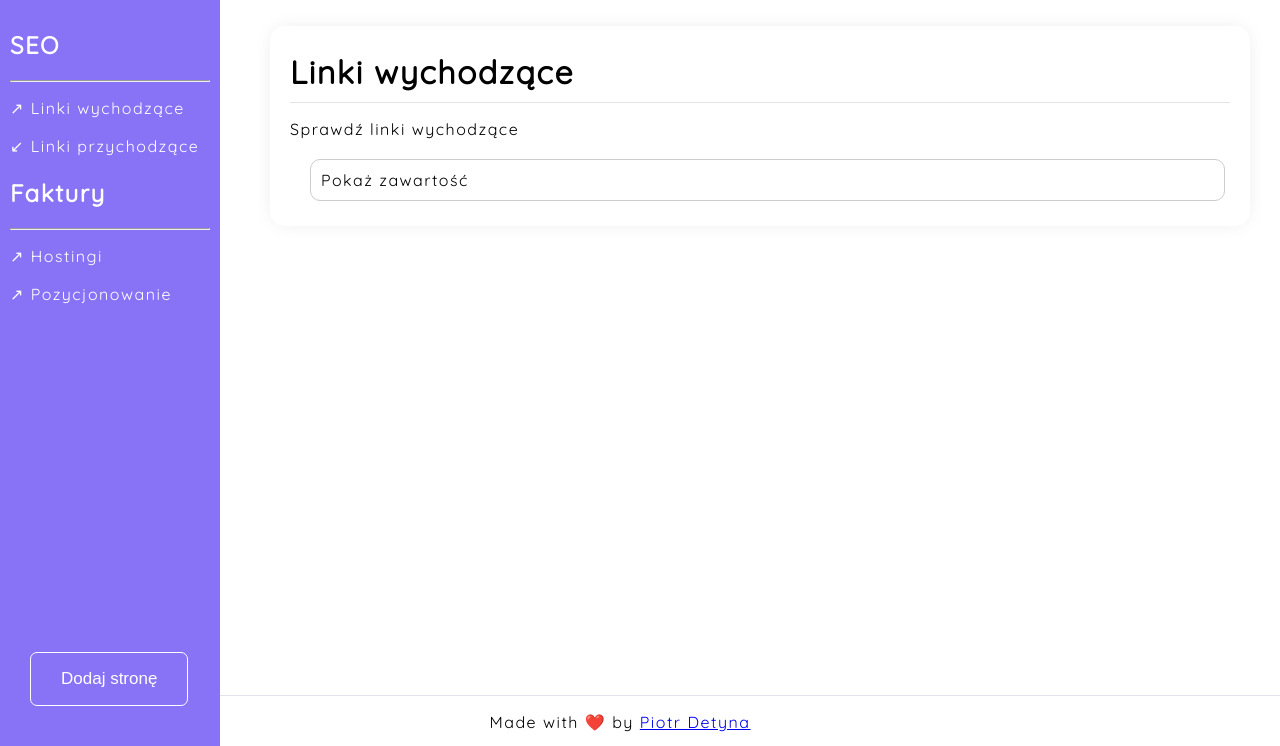
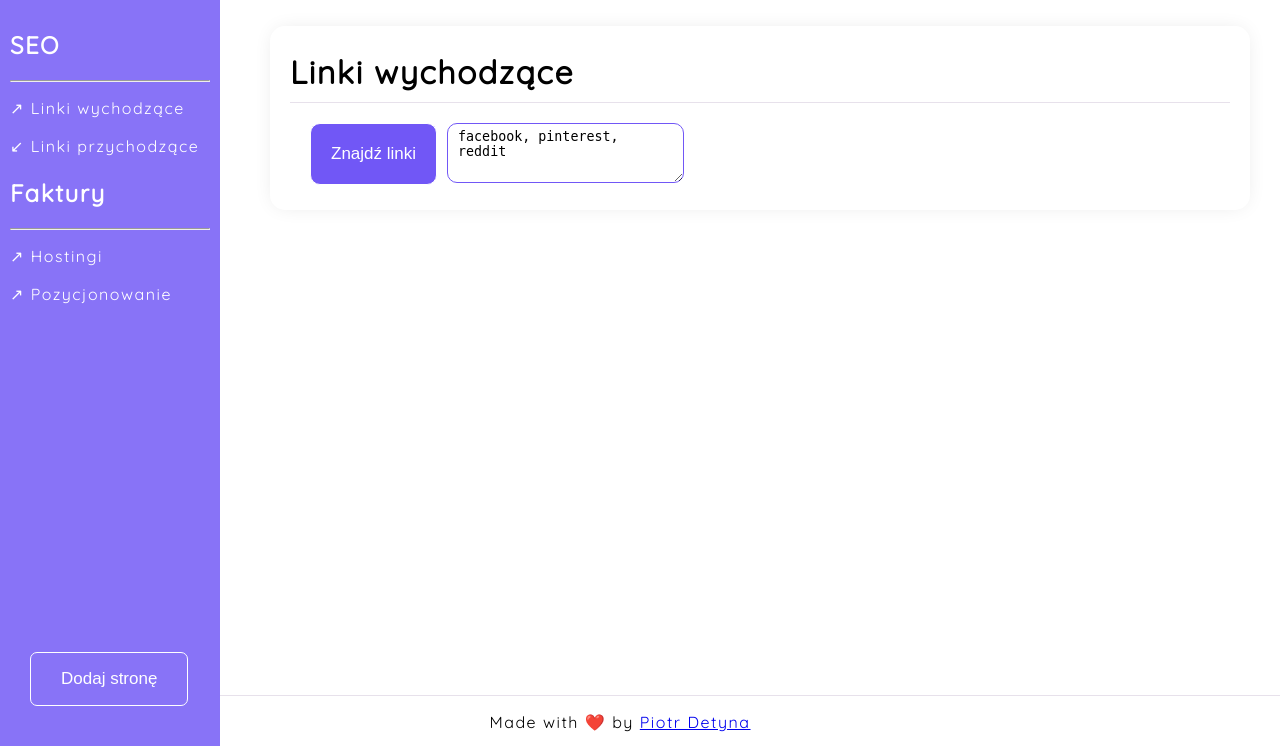
Before and after one commit to piotrdetyna/seo_and_crm_app, a Django app: page /external/ in a window 1280 px wide. Shown: the part 54-800 px from the top of the page. Run offline with Django 4.2, Linux system fonts and the light colour scheme; data that the repository does not hold is empty.

Commit message:
improved CSS for external links site

```diff
--- a/base/static/external_links.js
+++ b/base/static/external_links.js
@@ -2,9 +2,9 @@ document.addEventListener('DOMContentLoaded', () => {
     const findLinksButton = document.querySelector('#find-links');
     const siteId = findLinksButton.value
     findLinksButton.onclick = () => {
+        findLinksButton.classList.add('disabled')
         let to_exclude = document.querySelector('#to-exclude').value.split(",").map(item => item.trim());
         to_exclude = to_exclude.filter(element => element.trim() !== '');
-        console.log(to_exclude)
         fetch('/find-external/', {
             method: 'PUT',
             headers: {
@@ -19,23 +19,11 @@ document.addEventListener('DOMContentLoaded', () => {
         .then(response => {
             if (response.ok) {
                 response.json().then(data => {
-                    console.log(data)
-                    document.querySelector('#find-links-message').innerHTML = 'Znaleziono linki, możesz odświeżyć stronę'
+                    location.reload()
                 })
 
             }
         })
     }
-    const toggleButton = document.getElementById('toggleButton');
-    const contentDiv = document.getElementById('accordion-item');
 
-    toggleButton.addEventListener('click', () => {
-      if (contentDiv.style.display === 'none') {
-        contentDiv.style.display = 'block';
-        toggleButton.textContent = 'Ukryj zawartość';
-      } else {
-        contentDiv.style.display = 'none';
-        toggleButton.textContent = 'Pokaż zawartość';
-      }
-    });
 })
--- a/base/static/style.css
+++ b/base/static/style.css
@@ -408,23 +408,39 @@ img.miniature {
 
 }
 
-.accordion {
-  width: 95%;
-  border: 1px solid #ccc;
-  border-radius: 10px;
-  padding: 10px;
-  margin: 20px;
-}
-
-.accordion-item {
-  display: none;
-  margin-top: 10px;
-}
 
 textarea {
-  border-radius: 5px;
+  border: solid 1px #7157f6;
+  padding: 5px 10px;
+  border-radius: 10px;
+  width: 50%;
+  height: 48px;
 }
 
 #toggleButton {
+  margin-left:20px;
   cursor: pointer;
 }
+
+.inline {
+  display: inline;
+}
+
+.disabled {
+  opacity: 0.7;
+  pointer-events: none;
+}
+
+
+.top {
+  display: flex;
+  flex-direction:
+  row; align-items:
+  flex-start;
+  gap: 10px;
+}
+
+table caption {
+  text-align:right;
+  margin: 5px;
+}
--- a/base/templates/base/external-links.html
+++ b/base/templates/base/external-links.html
@@ -9,29 +9,25 @@ external_links.js
         <h1>Linki wychodzące</h1>
     </div>
     <div class="card-content">
-        <p>Sprawdź linki wychodzące</p>
+
         {% csrf_token %}
-
-        <div class="accordion">
-            <span id="toggleButton">Pokaż zawartość</span>
-            <div class="accordion-item" id="accordion-item">
-                <div class="row">
-                    <div class="column">
-                        <button id="find-links" class="button-purple" value="{{ site_id }}">Znajdź linki</button>
-                        <small id="find-links-message"></small>
-                    </div>
-                    <div class="column">
-                        <textarea id="to-exclude">{% for keyword in external_links.excluded %}{{ keyword }}{% if not forloop.last %}, {% endif %}{% empty %}facebook, pinterest, reddit{% endfor %}</textarea>
-                    </div>
-
-                </div>
+        <div class="row">
+            <div class="column top">
+                <button id="find-links" class="button-purple" value="{{ site_id }}">Znajdź linki</button>
+                <textarea id="to-exclude">{% for keyword in external_links.excluded %}{{ keyword }}{% if not forloop.last %}, {% endif %}{% empty %}facebook, pinterest, reddit{% endfor %}</textarea>
+            </div>
+            <div class="column">
+                {% if external_links %}
+                    <p>Wykluczono: {% for keyword in external_links.excluded %}{{ keyword }}{% if not forloop.last %}, {% endif %}{% endfor %}</p>
+                {% endif %}
             </div>
         </div>
 
         {% if external_links %}
-        <p>Dane z {{ external_links.date }}</p>
-        <p>Wykluczono: {{ external_links.excluded }}</p>
         <table>
+            <caption>
+                Dane z {{ external_links.date }}
+            </caption>
             <thead>
                 <tr>
                     <th width="50%">Strona linkująca</th>
```
Also changed, not shown: base/migrations/0001_initial.py (deleted), base/migrations/0002_rename_hosting_date_site_payment_date_and_more.py (deleted), base/migrations/0003_alter_externallinks_excluded.py (deleted), base/migrations/__init__.py (deleted), 1 other file.
